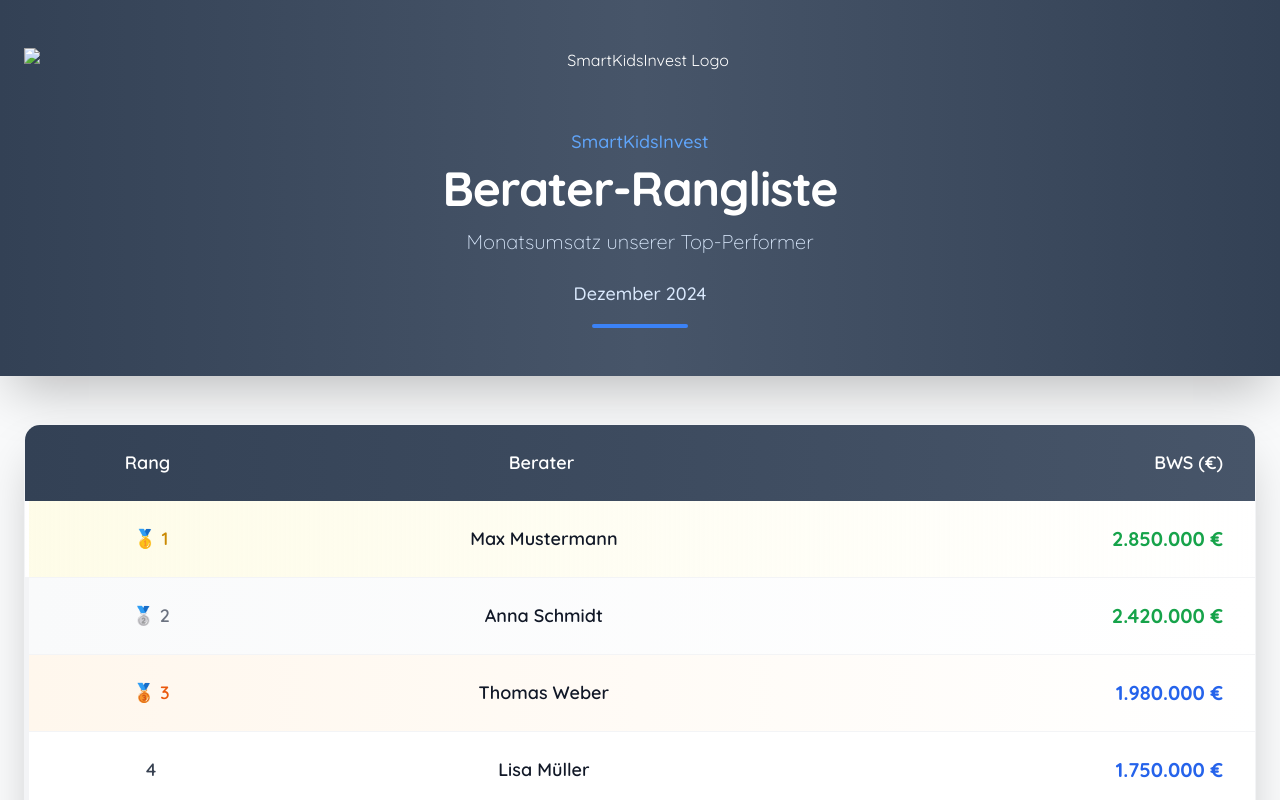
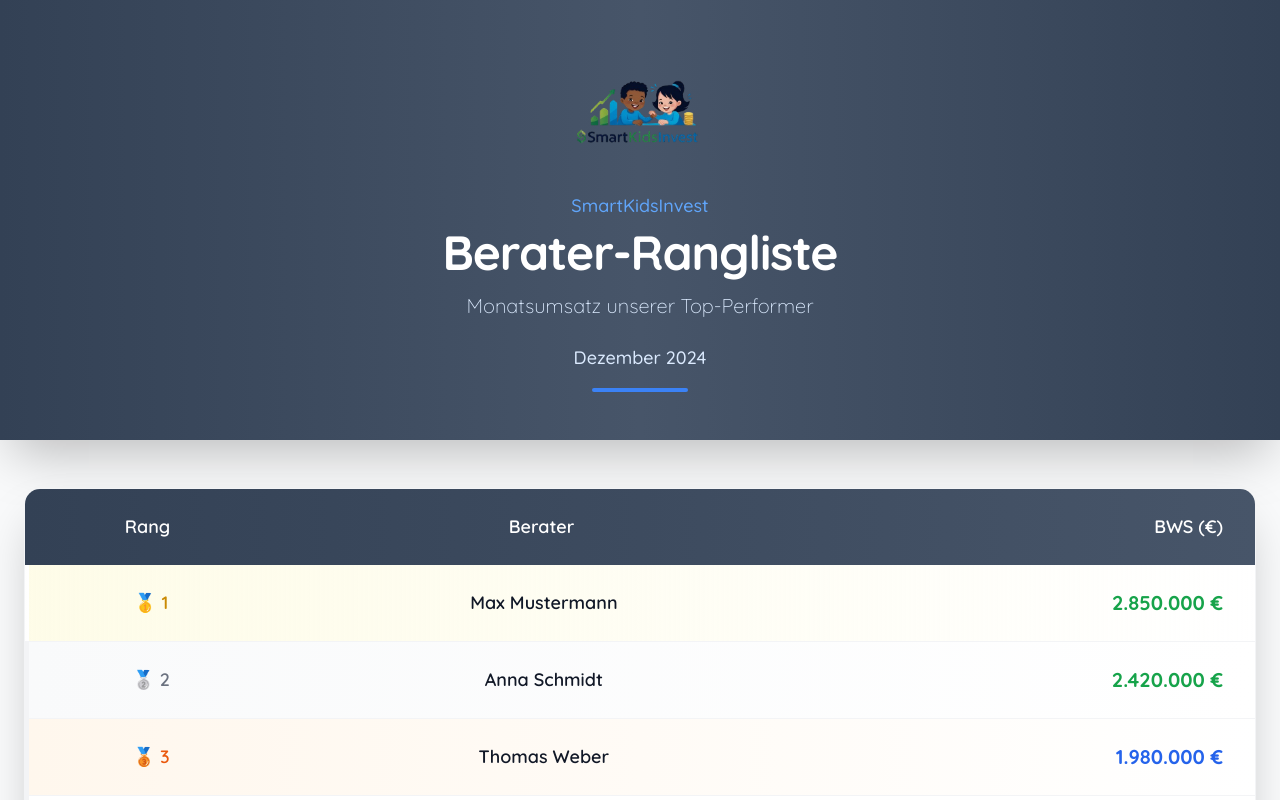
Before and after one commit to Lafalke1996/rangliste, a plain HTML site: page index.html in a window 1280 px wide. Shown: the top 800 px of the page. Drawn offline with nearby package versions, Linux system fonts and the light colour scheme; no server answers.

Commit message:
index.html

```diff
--- a/index.html
+++ b/index.html
@@ -36,7 +36,7 @@
                 <div class="text-center">
                     <!-- ===== HIER KÖNNEN SIE IHR LOGO EINFÜGEN ===== -->
                     <!-- Ersetzen Sie "logo.png" mit dem Pfad zu Ihrem Logo -->
-                    <img src="logo.png" alt="SmartKidsInvest Logo" class="h-12 sm:h-16 w-auto mx-auto mb-4">
+                    <img src="logo_transparent.png" alt="SmartKidsInvest Logo" class="h-12 sm:h-32 w-auto mx-auto mb-4">
 
                     <div class="text-accent-light text-base sm:text-lg font-medium mb-2">SmartKidsInvest</div>
                     <h1 class="text-3xl sm:text-4xl lg:text-5xl font-bold mb-4 tracking-tight">Berater-Rangliste</h1>
```
